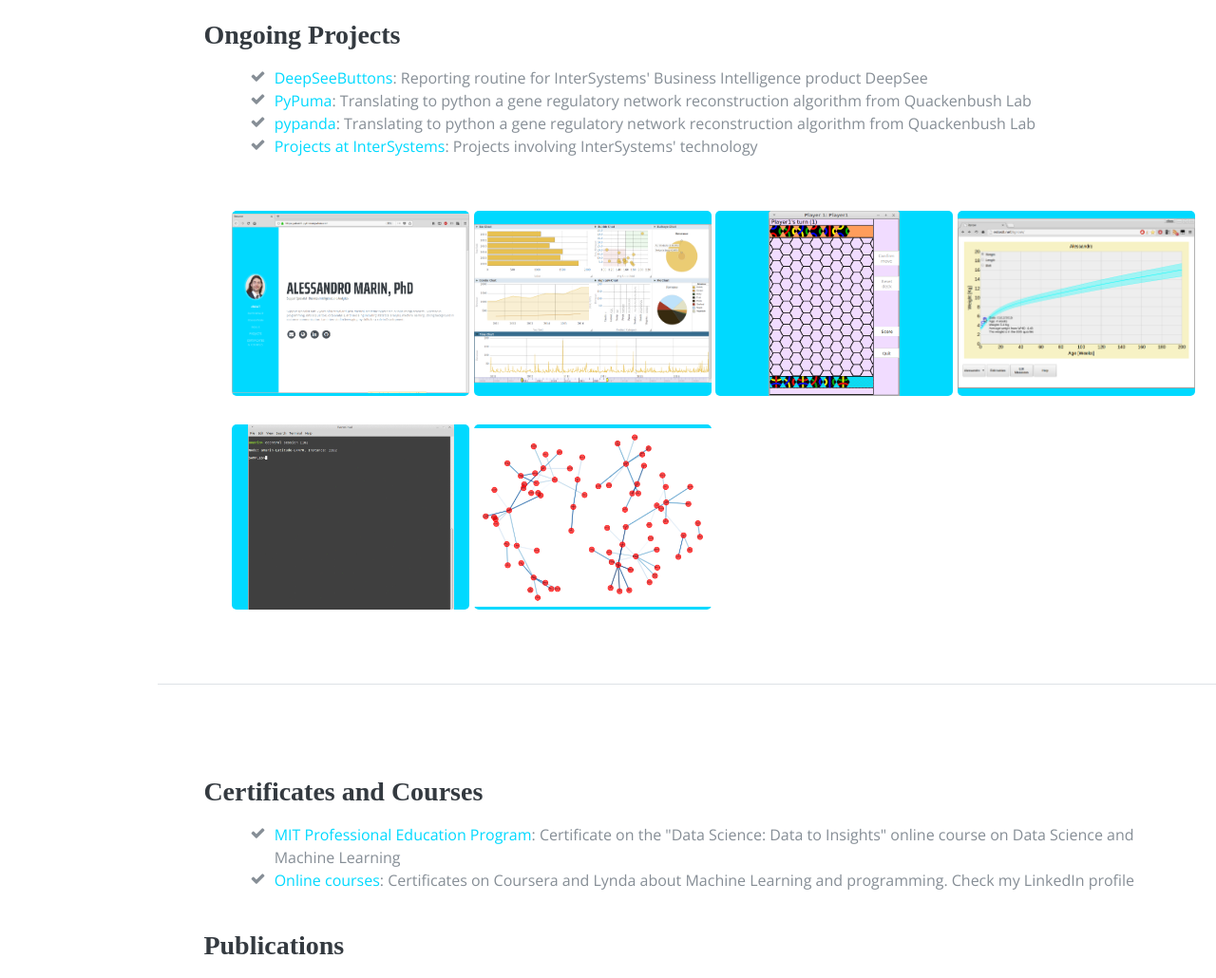
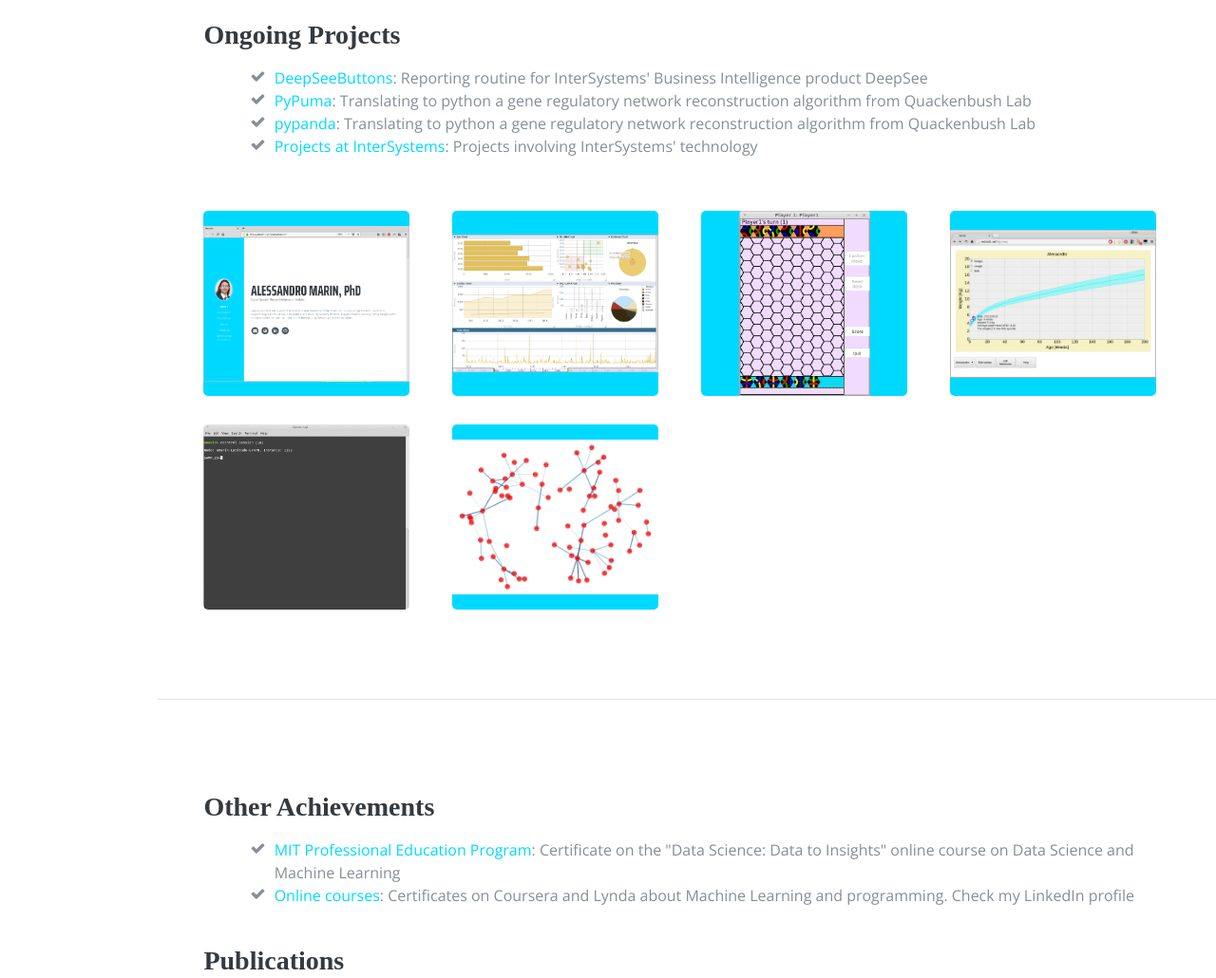
Before and after one commit to yslen7/Djangoresume, a Django app: page / in a window 1280 px wide. Shown: the part 4800-5830 px from the top of the page at 95% size. Run offline with Django 3.2, Linux system fonts and the light colour scheme; data comes from the database, SQL or seed files in the repository; some libraries are stand-ins or nearby versions; some web fonts are replaced.

Commit message:
Sat Apr  7 08:01:38 EDT 2018

```diff
--- a/resume/templates/resume/resume.html
+++ b/resume/templates/resume/resume.html
@@ -32,7 +32,7 @@
         <a class="nav-link js-scroll-trigger" href="#achievements"><div>Projects</div></a>
       </li>
       <li class="nav-item">
-        <a class="nav-link js-scroll-trigger" href="#courses"><div>Certificates</div><div>&amp; Courses</div></a>
+        <a class="nav-link js-scroll-trigger" href="#courses"><div>Other Achievements</div></a>
       </li>
     </ul>
   </div>
@@ -274,7 +274,7 @@
       <br>
       {% endfor %}
 
-      <div class="container mx-0 mt-3">
+      <div class="container mx-0 px-0 my-3">
         <!--From https://codepen.io/thepeted/pen/ojvjbL with modal https://www.w3schools.com/howto/howto_css_modal_images.asp-->
         <div class="row">
           {% for prtype in projtype %}
@@ -303,7 +303,7 @@
   <section class="resume-section p-3 p-lg-5 d-flex flex-column" id="courses">
     <div class="my-auto">
       <div class="subheading mb-3">
-        <h3 class="mb-0">Certificates and Courses</h3>
+        <h3 class="mb-0">Other Achievements</h3>
       </div>
       <ul class="achievements">
         {% for ach in achievement %}
@@ -369,9 +369,11 @@
       background-repeat: no-repeat;
       background-position: center center;
 
-	  width: 250px;
+	  /*width: 250px;
   	  height: 195px;
       margin-left: 15px;
+          */
+
       margin-right: 15px;
       margin-bottom: 30px;
 
```
